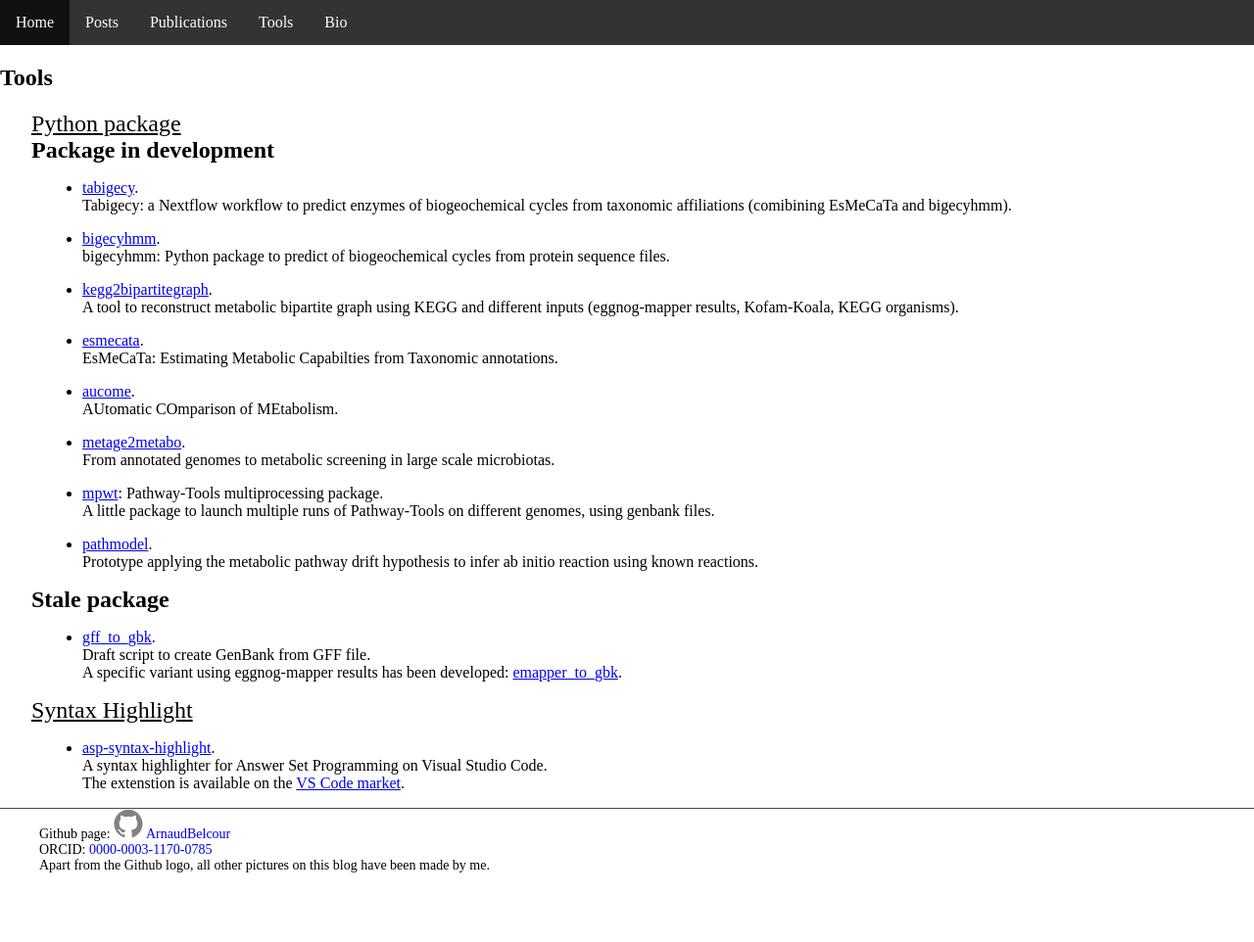
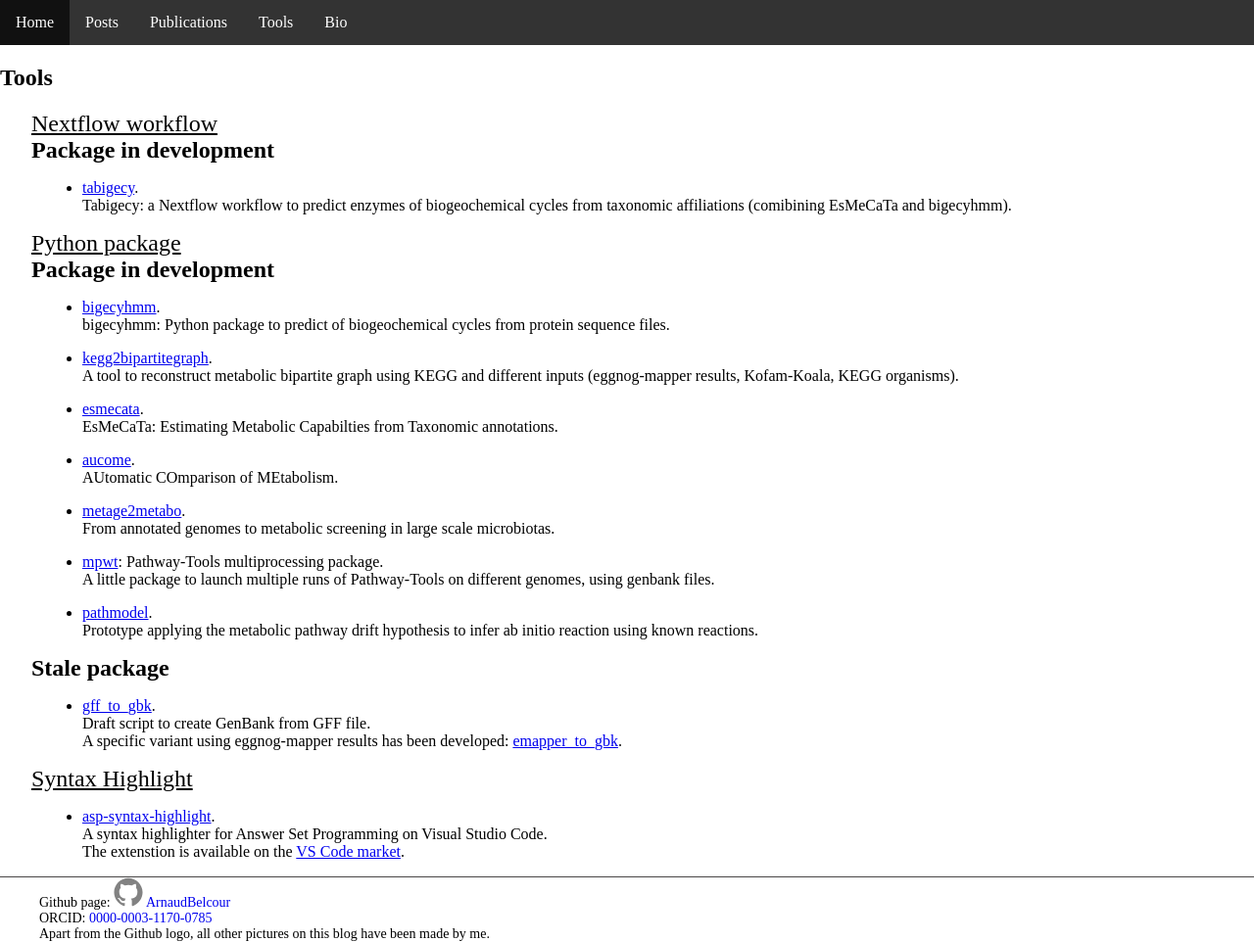
Before and after one commit to ArnaudBelcour/blog, a Jekyll site: the page built from pages/tools.html, in a window 1280 px wide. Shown: the whole page at 98% size. Built offline with Jekyll 4.4.1, drawn with Linux system fonts in a browser that asks for light colours; before the commit the page ends 900 px from its top, so only the background shows below that.

Commit message:
Udpate tools page with tabigecy.

```diff
--- a/pages/tools.html
+++ b/pages/tools.html
@@ -6,7 +6,7 @@ permalink: pages/tools/
 <div class="Tools" id="content">
 
 	<h1 class="page-heading">Tools</h1>
-		<h2>Python package</h2>
+		<h2>Nextflow workflow</h2>
 			<h3>Package in development</h3>
 			<ul>
 				<li>
@@ -14,6 +14,10 @@ permalink: pages/tools/
 						Tabigecy: a Nextflow workflow to predict enzymes of biogeochemical cycles from taxonomic affiliations (comibining EsMeCaTa and bigecyhmm).<br>
 					</p>
 				</li>
+			</ul>
+		<h2>Python package</h2>
+			<h3>Package in development</h3>
+			<ul>
 				<li>
 					<p><a href='https://github.com/ArnaudBelcour/bigecyhmm'>bigecyhmm</a>.<br>
 						bigecyhmm: Python package to predict of biogeochemical cycles from protein sequence files.<br>
```
